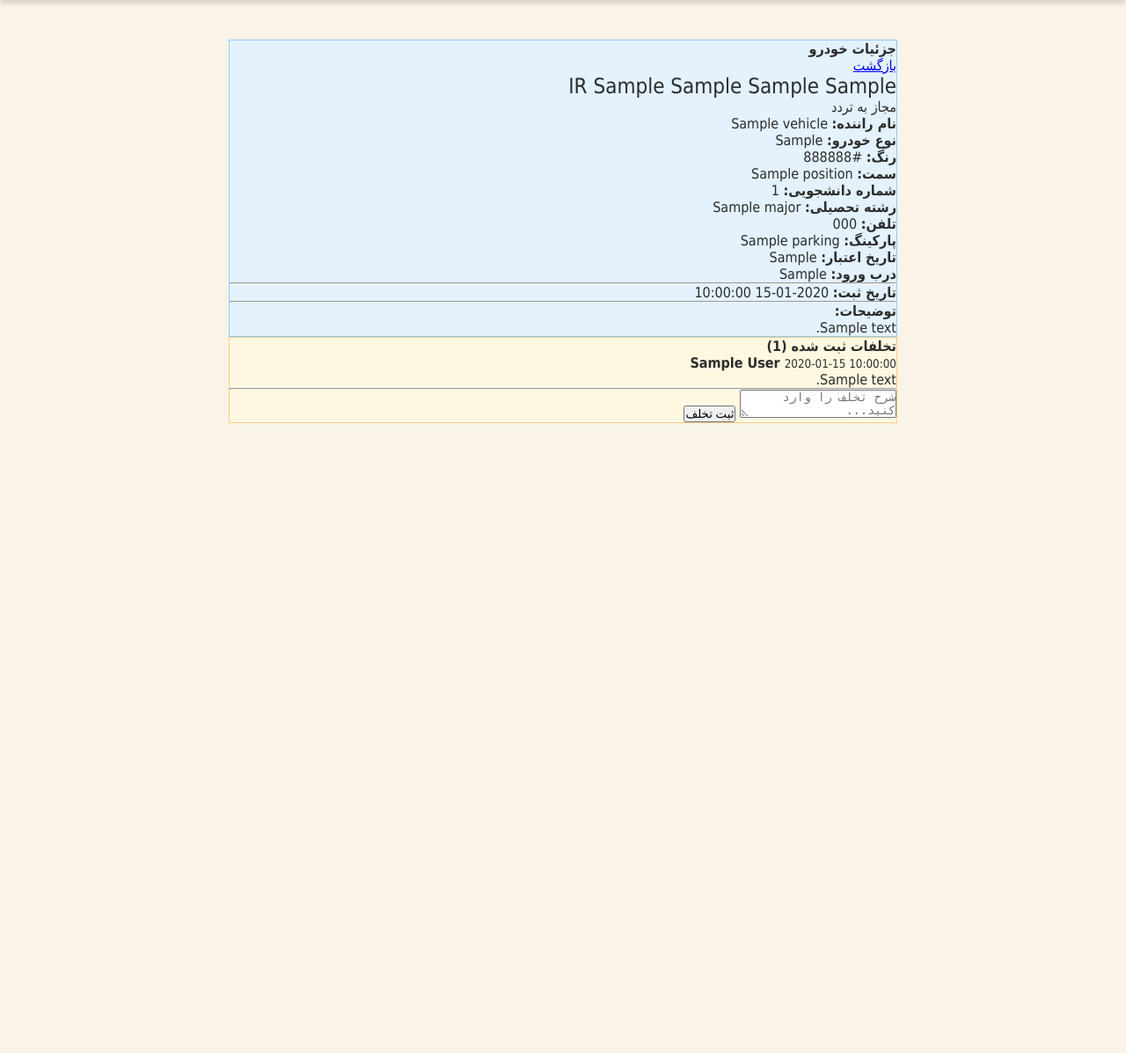
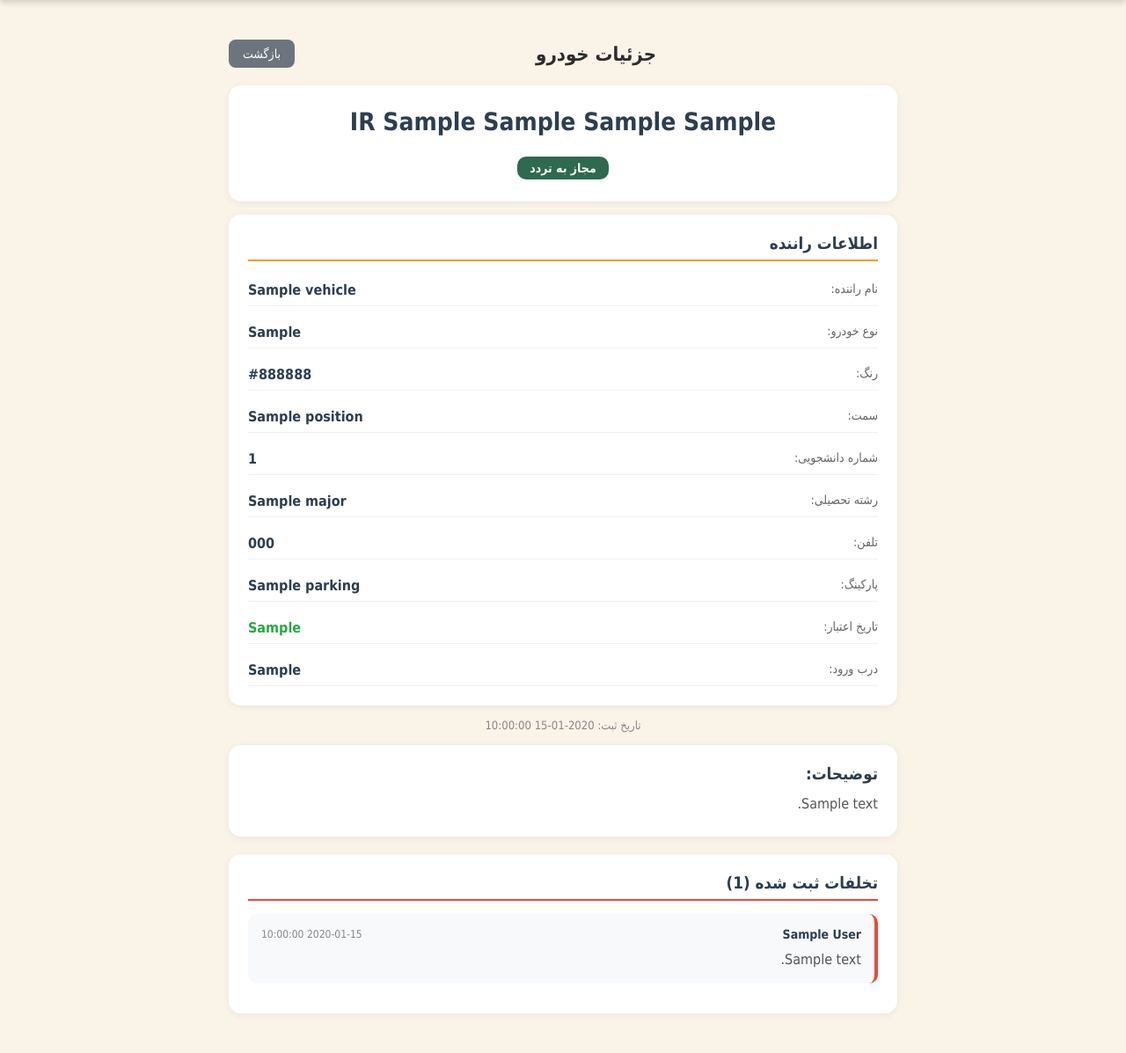
Before and after one commit to irancell939-dotcom/flask-notification-app, a Python web app: template templates/vehicle_detail.html in a window 1280 px wide. Shown: the part 74-1271 px from the top of the page at 88% size. Before the commit the page ends 555 px from the top, so only its background shows below. Run offline with Jinja, Linux system fonts and the light colour scheme; the template is opened without the code that fills it: most values are stand-ins (such as "Sample title", 1, 10 or a date in 2020).

Commit message:
Update vehicle_detail.html

```diff
--- a/templates/vehicle_detail.html
+++ b/templates/vehicle_detail.html
@@ -1,123 +1,175 @@
 {% extends "base.html" %}
 {% block title %}جزئیات خودرو{% endblock %}
+
 {% block content %}
-<div class="row justify-content-center">
-    <div class="col-md-10">
-        <!-- کادر جزئیات خودرو - پس‌زمینه آبی روشن -->
-        <div class="card shadow-sm mb-4" style="background-color: #e3f2fd; border: 1px solid #90caf9;">
-            <div class="card-header bg-primary text-white d-flex justify-content-between align-items-center">
-                <h4 class="mb-0">جزئیات خودرو</h4>
-                <div>
+<div style="display: flex; justify-content: space-between; align-items: center; margin-bottom: 20px;">
+    <h1 class="page-title" style="margin: 0; flex: 1;">جزئیات خودرو</h1>
     {% if current_user.is_admin %}
-                    <a href="{{ url_for('edit_vehicle', id=vehicle.id) }}" class="btn btn-sm btn-warning">
-                        <i class="fas fa-edit"></i> ویرایش
+        <a href="{{ url_for('edit_vehicle', id=vehicle.id) }}" style="background: #f39c12; color: white; padding: 8px 16px; border-radius: 8px; text-decoration: none; font-size: 14px; margin-right: 10px;">
+            ویرایش
         </a>
     {% endif %}
-                    <a href="{{ url_for('vehicles') }}" class="btn btn-sm btn-light">بازگشت</a>
+    <a href="{{ url_for('vehicles') }}" style="background: #6c757d; color: white; padding: 8px 16px; border-radius: 8px; text-decoration: none; font-size: 14px;">
+        بازگشت
+    </a>
 </div>
-            </div>
-            <div class="card-body">
-                <div class="text-center mb-4">
-                    <div class="license-plate mx-auto" style="font-size: 1.5rem;">
-                        <span class="blue-strip">IR</span>
-                        <span>{{ vehicle.plate_4 }}</span>
-                        <span>{{ vehicle.plate_3 }}</span>
-                        <span>{{ vehicle.plate_2 }}</span>
-                        <span>{{ vehicle.plate_1 }}</span>
+
+<!-- کارت پلاک -->
+<div class="notification-card" style="text-align: center; padding: 25px;">
+    <div style="font-size: 28px; font-weight: bold; color: #2c3e50; direction: ltr; margin-bottom: 15px;">
+        IR {{ vehicle.plate_4 }} {{ vehicle.plate_3 }} {{ vehicle.plate_2 }} {{ vehicle.plate_1 }}
     </div>
     {% if vehicle.is_expired() %}
-                    <div class="mt-2"><span class="badge bg-danger fs-6">اعتبار منقضی شده</span></div>
+        <span class="badge-days expired">اعتبار منقضی شده</span>
     {% else %}
-                    <div class="mt-2"><span class="badge bg-success fs-6">مجاز به تردد</span></div>
+        <span class="badge-days">مجاز به تردد</span>
     {% endif %}
 </div>
 
-                <div class="row">
-                    <div class="col-md-6 mb-2"><strong>نام راننده:</strong> {{ vehicle.driver_name }}</div>
-                    <div class="col-md-6 mb-2"><strong>نوع خودرو:</strong> {{ vehicle.vehicle_type }}</div>
-                    <div class="col-md-6 mb-2"><strong>رنگ:</strong> {{ vehicle.color }}</div>
-                    <div class="col-md-6 mb-2"><strong>سمت:</strong> {{ vehicle.position or '-' }}</div>
-                    <div class="col-md-6 mb-2"><strong>شماره دانشجویی:</strong> {{ vehicle.student_id or '-' }}</div>
-                    <div class="col-md-6 mb-2"><strong>رشته تحصیلی:</strong> {{ vehicle.major or '-' }}</div>
-                    <div class="col-md-6 mb-2"><strong>تلفن:</strong> {{ vehicle.phone }}</div>
-                    <div class="col-md-6 mb-2"><strong>پارکینگ:</strong> {{ vehicle.parking or '-' }}</div>
-                    <div class="col-md-6 mb-2"><strong>تاریخ اعتبار:</strong> {{ vehicle.get_shamsi_validity() }}</div>
-                    <div class="col-md-6 mb-2"><strong>درب ورود:</strong> {{ vehicle.entrance_gate or '-' }}</div>
+<!-- اطلاعات راننده -->
+<div class="notification-card" style="margin-top: 15px;">
+    <h3 style="margin-bottom: 15px; color: #2c3e50; border-bottom: 2px solid #f39c12; padding-bottom: 8px;">اطلاعات راننده</h3>
 
-                    {% if current_user.is_admin %}
-                    <div class="col-md-6 mb-2"><strong>معرف:</strong> {{ vehicle.referrer or '-' }}</div>
-                    <div class="col-md-6 mb-2"><strong>محل بایگانی:</strong> {{ vehicle.archive_location or '-' }}</div>
-                    {% endif %}
+    <div style="display: grid; gap: 12px;">
+        <div style="display: flex; justify-content: space-between; padding: 8px 0; border-bottom: 1px solid #f0f0f0;">
+            <span style="color: #666; font-size: 14px;">نام راننده:</span>
+            <span style="font-weight: bold; color: #2c3e50;">{{ vehicle.driver_name }}</span>
         </div>
 
-                <hr>
-                <div class="text-muted small">
-                    <strong>تاریخ ثبت:</strong>
-                    <span class="local-time" data-iso="{{ vehicle.get_iso_created() }}">
-                        {{ vehicle.get_iso_created() }}
-                    </span>
+        <div style="display: flex; justify-content: space-between; padding: 8px 0; border-bottom: 1px solid #f0f0f0;">
+            <span style="color: #666; font-size: 14px;">نوع خودرو:</span>
+            <span style="font-weight: bold; color: #2c3e50;">{{ vehicle.vehicle_type }}</span>
         </div>
 
-                {% if vehicle.description %}
-                <hr>
-                <p><strong>توضیحات:</strong><br>{{ vehicle.description }}</p>
+        <div style="display: flex; justify-content: space-between; padding: 8px 0; border-bottom: 1px solid #f0f0f0;">
+            <span style="color: #666; font-size: 14px;">رنگ:</span>
+            <span style="font-weight: bold; color: #2c3e50;">{{ vehicle.color }}</span>
+        </div>
+
+        {% if vehicle.position %}
+        <div style="display: flex; justify-content: space-between; padding: 8px 0; border-bottom: 1px solid #f0f0f0;">
+            <span style="color: #666; font-size: 14px;">سمت:</span>
+            <span style="font-weight: bold; color: #2c3e50;">{{ vehicle.position }}</span>
+        </div>
+        {% endif %}
+
+        {% if vehicle.student_id %}
+        <div style="display: flex; justify-content: space-between; padding: 8px 0; border-bottom: 1px solid #f0f0f0;">
+            <span style="color: #666; font-size: 14px;">شماره دانشجویی:</span>
+            <span style="font-weight: bold; color: #2c3e50;">{{ vehicle.student_id }}</span>
+        </div>
+        {% endif %}
+
+        {% if vehicle.major %}
+        <div style="display: flex; justify-content: space-between; padding: 8px 0; border-bottom: 1px solid #f0f0f0;">
+            <span style="color: #666; font-size: 14px;">رشته تحصیلی:</span>
+            <span style="font-weight: bold; color: #2c3e50;">{{ vehicle.major }}</span>
+        </div>
+        {% endif %}
+
+        <div style="display: flex; justify-content: space-between; padding: 8px 0; border-bottom: 1px solid #f0f0f0;">
+            <span style="color: #666; font-size: 14px;">تلفن:</span>
+            <span style="font-weight: bold; color: #2c3e50; direction: ltr;">{{ vehicle.phone }}</span>
+        </div>
+
+        {% if vehicle.parking %}
+        <div style="display: flex; justify-content: space-between; padding: 8px 0; border-bottom: 1px solid #f0f0f0;">
+            <span style="color: #666; font-size: 14px;">پارکینگ:</span>
+            <span style="font-weight: bold; color: #2c3e50;">{{ vehicle.parking }}</span>
+        </div>
+        {% endif %}
+
+        <div style="display: flex; justify-content: space-between; padding: 8px 0; border-bottom: 1px solid #f0f0f0;">
+            <span style="color: #666; font-size: 14px;">تاریخ اعتبار:</span>
+            <span style="font-weight: bold; color: #28a745;">{{ vehicle.get_shamsi_validity() }}</span>
+        </div>
+
+        {% if vehicle.entrance_gate %}
+        <div style="display: flex; justify-content: space-between; padding: 8px 0; border-bottom: 1px solid #f0f0f0;">
+            <span style="color: #666; font-size: 14px;">درب ورود:</span>
+            <span style="font-weight: bold; color: #2c3e50;">{{ vehicle.entrance_gate }}</span>
+        </div>
         {% endif %}
 
         {% if current_user.is_admin %}
-                <hr>
-                <a href="{{ url_for('delete_vehicle', id=vehicle.id) }}"
-                   class="btn btn-danger"
-                   onclick="return confirm('آیا از حذف این خودرو اطمینان دارید؟')">
-                    <i class="fas fa-trash"></i> حذف خودرو
-                </a>
+            {% if vehicle.referrer %}
+            <div style="display: flex; justify-content: space-between; padding: 8px 0; border-bottom: 1px solid #f0f0f0;">
+                <span style="color: #666; font-size: 14px;">معرف:</span>
+                <span style="font-weight: bold; color: #2c3e50;">{{ vehicle.referrer }}</span>
+            </div>
+            {% endif %}
+
+            {% if vehicle.archive_location %}
+            <div style="display: flex; justify-content: space-between; padding: 8px 0;">
+                <span style="color: #666; font-size: 14px;">محل بایگانی:</span>
+                <span style="font-weight: bold; color: #2c3e50;">{{ vehicle.archive_location }}</span>
+            </div>
+            {% endif %}
         {% endif %}
     </div>
 </div>
 
-        <!-- کادر تخلفات - پس‌زمینه زرد کرم -->
-        <div class="card shadow-sm" style="background-color: #fff8e1; border: 1px solid #ffcc80;">
-            <div class="card-header bg-warning text-dark d-flex justify-content-between align-items-center">
-                <strong><i class="fas fa-exclamation-triangle"></i> تخلفات ثبت شده ({{ vehicle.violations|length }})</strong>
+<!-- تاریخ ثبت -->
+<div style="text-align: center; color: #888; font-size: 13px; margin: 15px 0;">
+    تاریخ ثبت: {{ vehicle.get_iso_created() }}
 </div>
-            <div class="card-body">
+
+{% if vehicle.description %}
+<div class="notification-card" style="margin-top: 15px;">
+    <h3 style="margin-bottom: 10px; color: #2c3e50;">توضیحات:</h3>
+    <p style="line-height: 1.8; color: #555;">{{ vehicle.description }}</p>
+</div>
+{% endif %}
+
+{% if current_user.is_admin %}
+<div style="margin-top: 20px; text-align: center;">
+    <a href="{{ url_for('delete_vehicle', id=vehicle.id) }}" style="background: #e74c3c; color: white; padding: 12px 30px; border-radius: 10px; text-decoration: none; font-weight: bold;" onclick="return confirm('آیا از حذف این خودرو مطمئن هستید؟')">
+        حذف خودرو
+    </a>
+</div>
+{% endif %}
+
+<!-- تخلفات -->
+<div class="notification-card" style="margin-top: 20px;">
+    <h3 style="margin-bottom: 15px; color: #2c3e50; border-bottom: 2px solid #e74c3c; padding-bottom: 8px;">
+        تخلفات ثبت شده ({{ vehicle.violations|length }})
+    </h3>
+
     {% for v in vehicle.violations|sort(attribute='created_at', reverse=true) %}
-                <div class="border-bottom pb-3 mb-3">
-                    <div class="d-flex justify-content-between align-items-start">
-                        <div>
-                            <strong class="text-danger">
-                                <i class="fas fa-user"></i>
+        <div style="background: #f8f9fa; padding: 15px; border-radius: 10px; margin-bottom: 12px; border-right: 4px solid #e74c3c;">
+            <div style="display: flex; justify-content: space-between; align-items: center; margin-bottom: 8px;">
+                <span style="font-weight: bold; color: #2c3e50; font-size: 14px;">
                     {{ v.reporter.full_name if v.reporter and v.reporter.full_name else (v.reporter.username if v.reporter else 'کاربر حذف شده') }}
-                            </strong>
-                            <small class="text-muted ms-2 local-time" data-iso="{{ v.get_iso_created() }}">
-                                {{ v.get_iso_created() }}
-                            </small>
+                </span>
+                <span style="color: #888; font-size: 12px;">{{ v.get_iso_created() }}</span>
             </div>
+            <p style="margin: 0; color: #555; line-height: 1.6;">{{ v.description }}</p>
+
             {% if current_user.is_admin %}
-                        <a href="{{ url_for('delete_violation', violation_id=v.id) }}"
-                           class="btn btn-sm btn-outline-danger"
-                           onclick="return confirm('حذف این تخلف؟')">
-                            <i class="fas fa-trash"></i>
+                <div style="margin-top: 10px; text-align: left;">
+                    <a href="{{ url_for('delete_violation', violation_id=v.id) }}" style="color: #e74c3c; font-size: 13px; text-decoration: none;" onclick="return confirm('آیا از حذف این تخلف مطمئن هستید؟')">
+                        حذف تخلف
                     </a>
+                </div>
             {% endif %}
         </div>
-                    <p class="mt-2 mb-0">{{ v.description }}</p>
+    {% else %}
+        <div class="empty-state" style="padding: 20px;">
+            هنوز تخلفی ثبت نشده است.
         </div>
-                {% else %}
-                <p class="text-muted text-center mb-3">هنوز تخلفی ثبت نشده است.</p>
     {% endfor %}
+</div>
 
-                <hr>
+<!-- فرم ثبت تخلف -->
+{% if current_user.is_authenticated %}
+<div class="notification-card" style="margin-top: 20px;">
+    <h3 style="margin-bottom: 15px; color: #2c3e50;">ثبت تخلف جدید</h3>
     <form method="POST" action="{{ url_for('add_violation', vehicle_id=vehicle.id) }}">
-                    <div class="input-group">
-                        <textarea name="description" class="form-control" rows="2"
-                                  placeholder="شرح تخلف را وارد کنید..." required></textarea>
-                        <button type="submit" class="btn btn-danger">
-                            <i class="fas fa-plus"></i> ثبت تخلف
+        <textarea name="description" placeholder="شرح تخلف را وارد کنید..." required style="width: 100%; padding: 12px; border: 1px solid #ddd; border-radius: 8px; font-size: 14px; resize: vertical; min-height: 80px; font-family: Tahoma;"></textarea>
+        <button type="submit" style="width: 100%; background: #e74c3c; color: white; padding: 12px; border: none; border-radius: 8px; font-size: 15px; font-weight: bold; cursor: pointer; margin-top: 10px;">
+            ثبت تخلف
         </button>
-                    </div>
     </form>
 </div>
-        </div>
-    </div>
-</div>
+{% endif %}
 {% endblock %}
```
Lines whose indentation alone changed are shown as unchanged.
